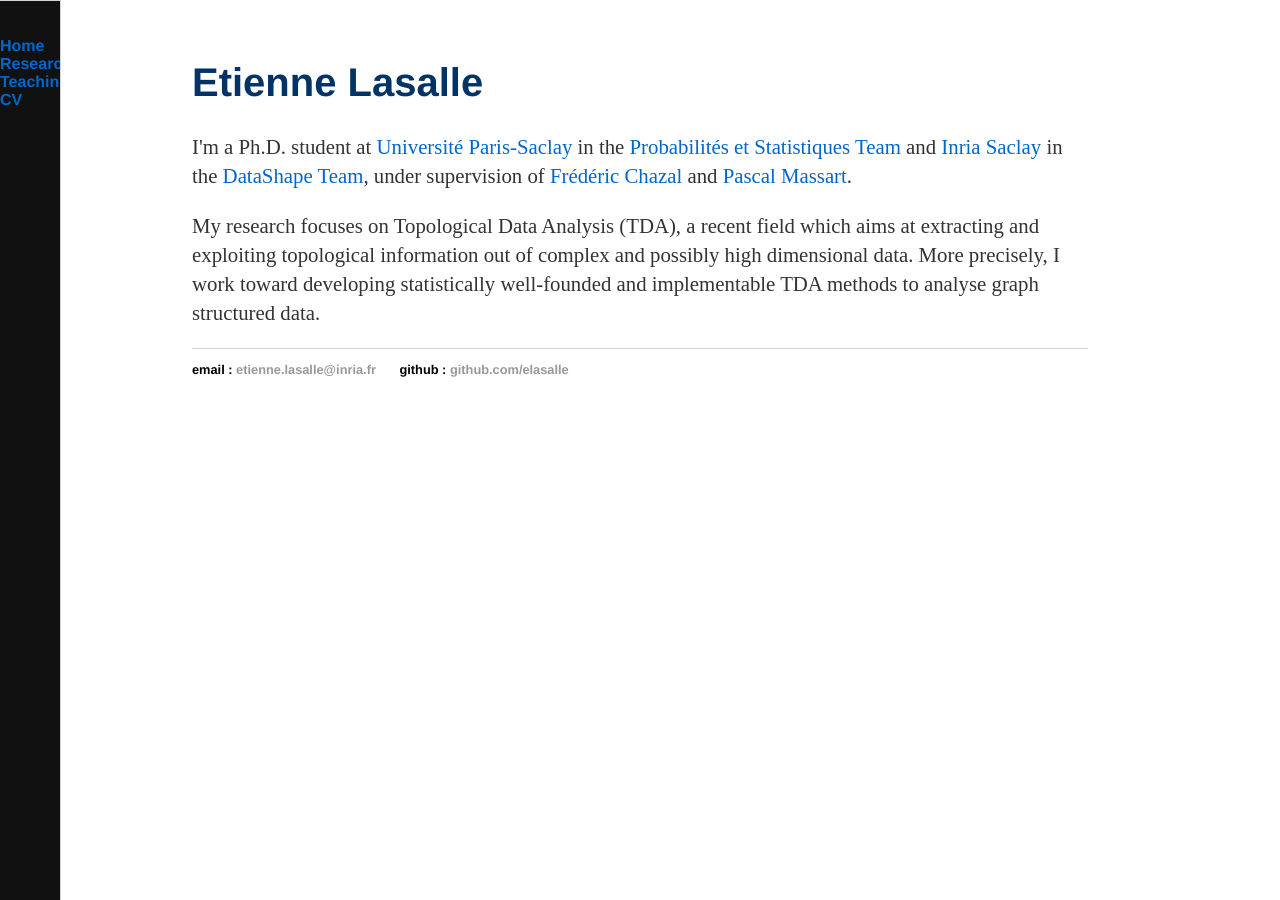
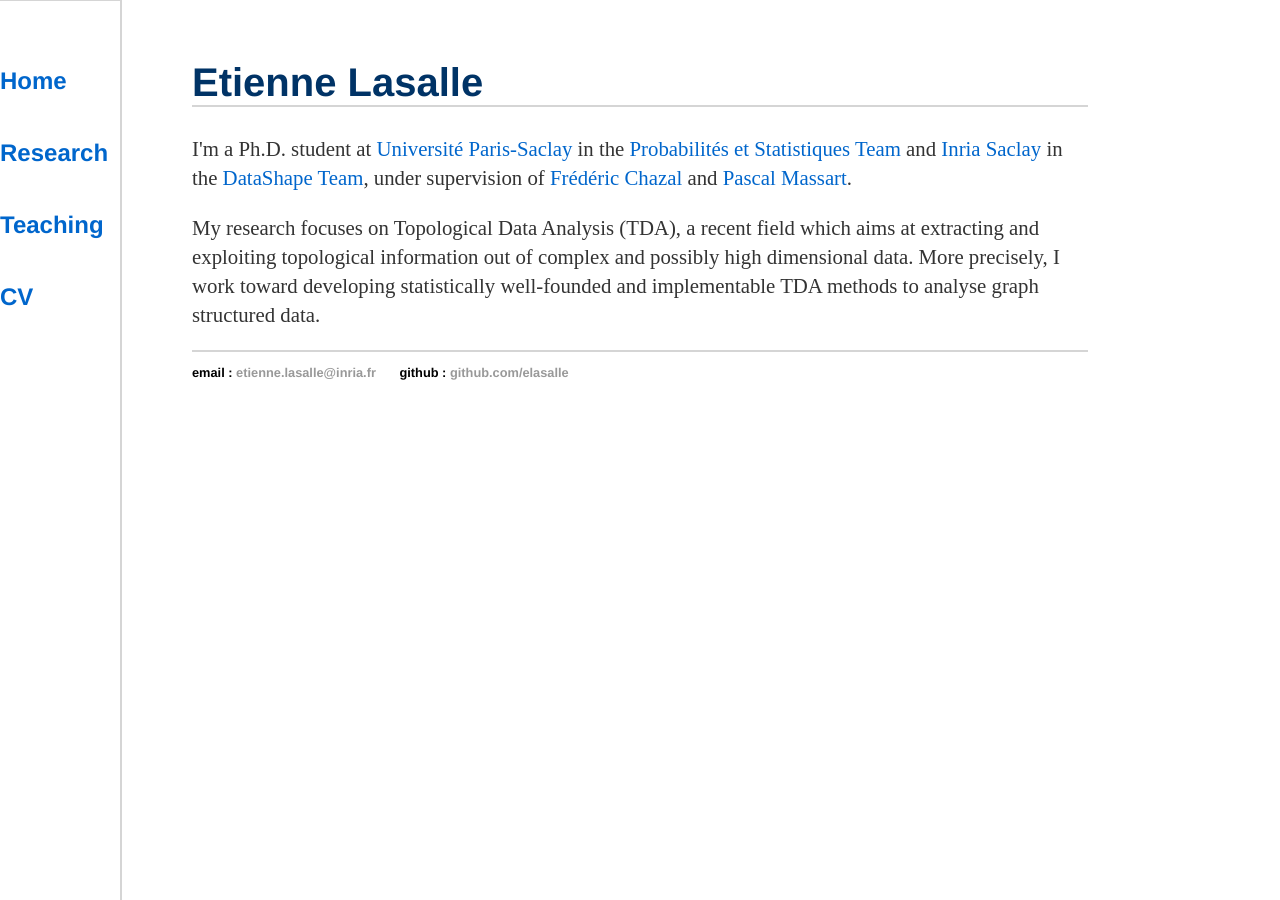
Before and after one commit to elasalle/elasalle.github.io, a Jekyll site: the page built from index.html, in a window 1280 px wide. Built offline with Jekyll 4.4.1, drawn with Linux system fonts in a browser that asks for light colours.

Commit message:
Update main.css
ajustement : color of sidenav, fontsize and lines

```diff
--- a/css/main.css
+++ b/css/main.css
@@ -8,15 +8,16 @@ nav {
 }
 .sidenav {
   height: 100%; /* Full-height: remove this if you want "auto" height */
-  width: 60px; /* Set the width of the sidebar */
+  width: 120px; /* Set the width of the sidebar */
   position: fixed; /* Fixed Sidebar (stay in place on scroll) */
   z-index: 1; /* Stay on top */
   top: 0; /* Stay at the top */
   left: 0;
-  background-color: #111; /* Black */
   overflow-x: hidden; /* Disable horizontal scroll */
   padding-top: 20px;
-  border-right: 1px solid #d5d5d5;
+  border-right: 2px solid #d5d5d5;
+  font-size: 1.5em;
+  line-height: 3em;
 }
 
 nav ul, footer ul {
@@ -41,6 +42,7 @@ h1 {
 }
 h1.name {
     color: #003366;
+    border-bottom: 2px solid #d5d5d5;
 }
 h2 {
     font-size: 1.7em;
@@ -60,7 +62,7 @@ p {
     color: #333;
 }
 footer {
-    border-top: 1px solid #d5d5d5;
+    border-top: 2px solid #d5d5d5;
     font-size: .8em;
 }
 
```
